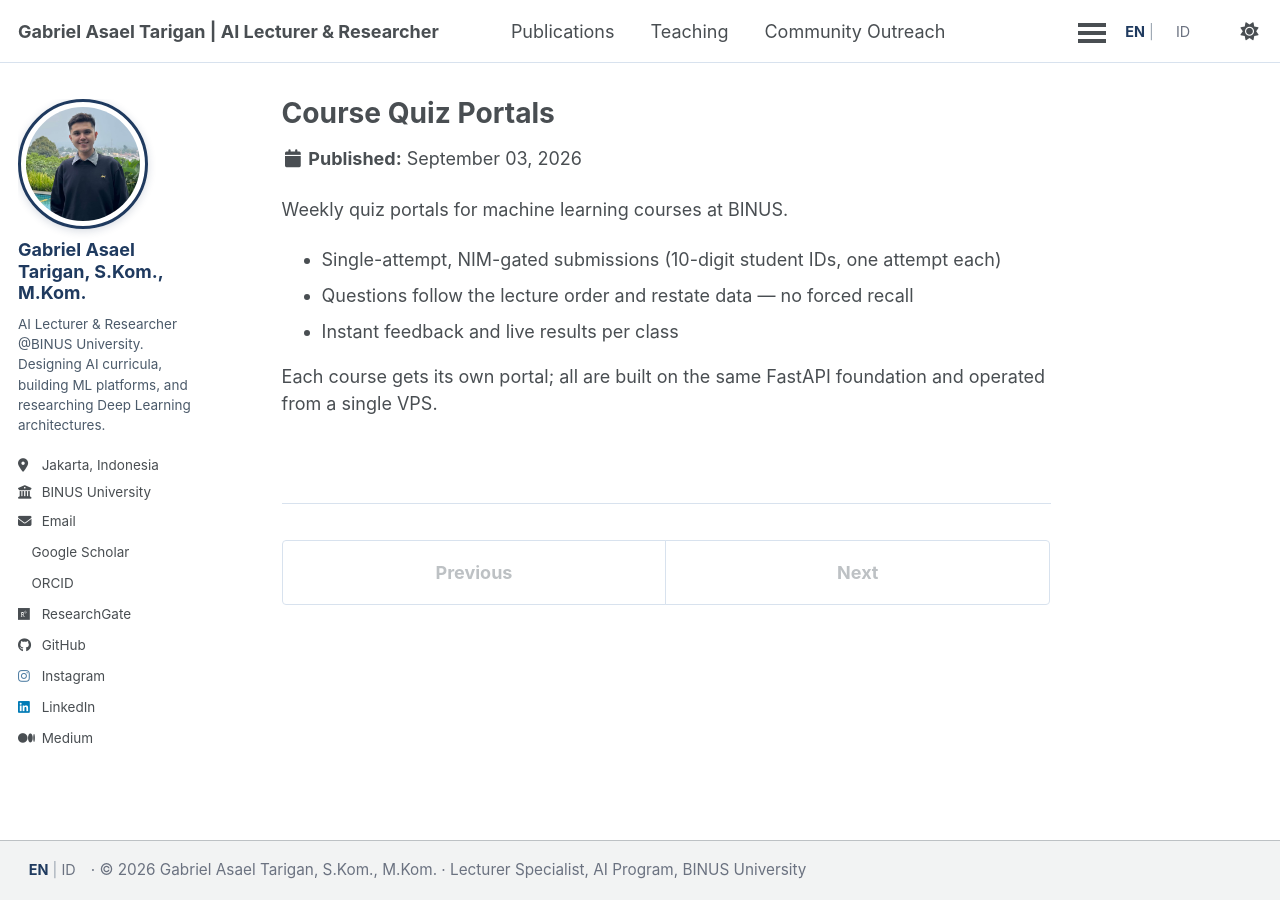
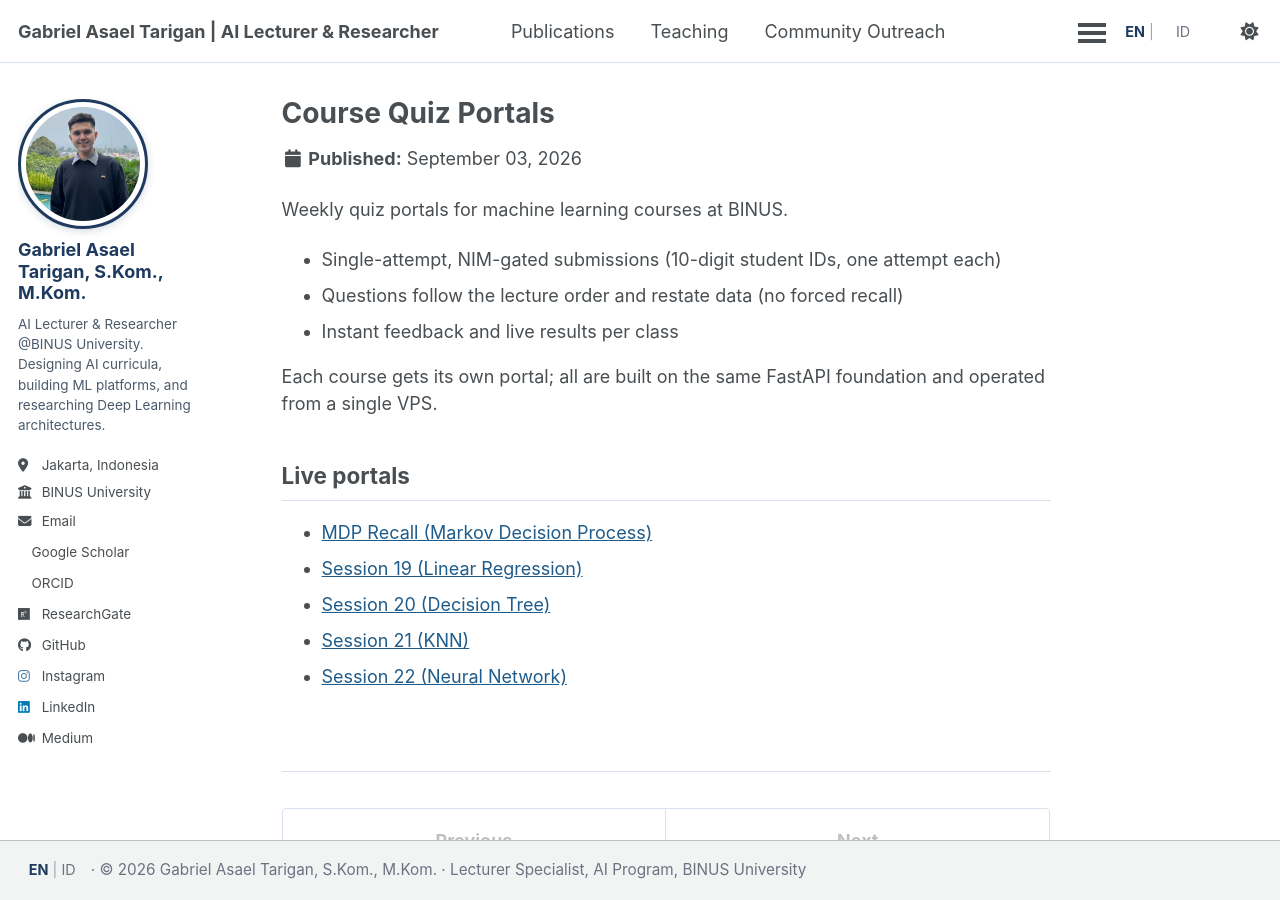
Before and after one commit to asaeltarigan/asaeltarigan.github.io, a Jekyll site: the page built from _portfolio/course-quiz-portals.md, in a window 1280 px wide and 900 px high. Built offline with Jekyll 4.4.1, drawn with Linux system fonts in a browser that asks for light colours; a style sheet for code colours, icons or effects is not loaded.

Commit message:
Portfolio: add live quiz portal links to course-quiz-portals

```diff
--- a/_portfolio/course-quiz-portals.md
+++ b/_portfolio/course-quiz-portals.md
@@ -7,7 +7,15 @@ collection: portfolio
 Weekly quiz portals for machine learning courses at BINUS.
 
 - Single-attempt, NIM-gated submissions (10-digit student IDs, one attempt each)
-- Questions follow the lecture order and restate data — no forced recall
+- Questions follow the lecture order and restate data (no forced recall)
 - Instant feedback and live results per class
 
 Each course gets its own portal; all are built on the same FastAPI foundation and operated from a single VPS.
+
+## Live portals
+
+- [MDP Recall (Markov Decision Process)](https://seating-soldier-collectables-consumers.trycloudflare.com)
+- [Session 19 (Linear Regression)](https://sole-thickness-lisa-ensuring.trycloudflare.com)
+- [Session 20 (Decision Tree)](https://january-protocols-visited-points.trycloudflare.com)
+- [Session 21 (KNN)](https://doors-yields-glasgow-cut.trycloudflare.com)
+- [Session 22 (Neural Network)](https://twisted-poems-addresses-motel.trycloudflare.com)
```
